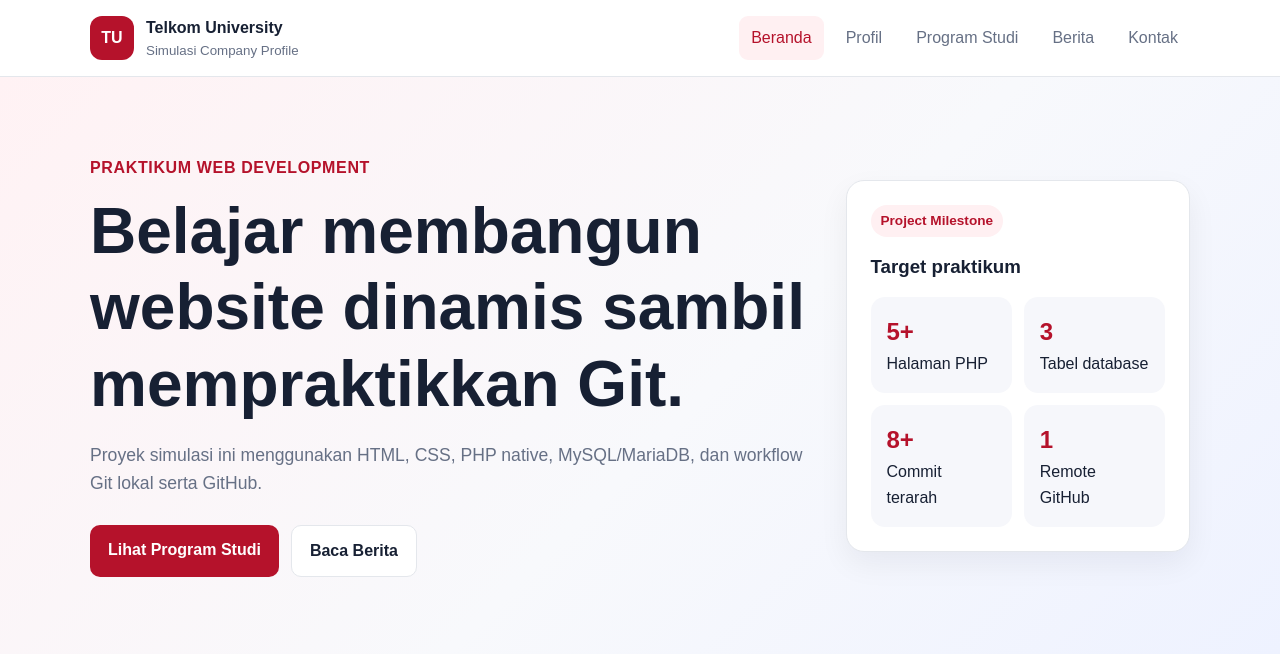
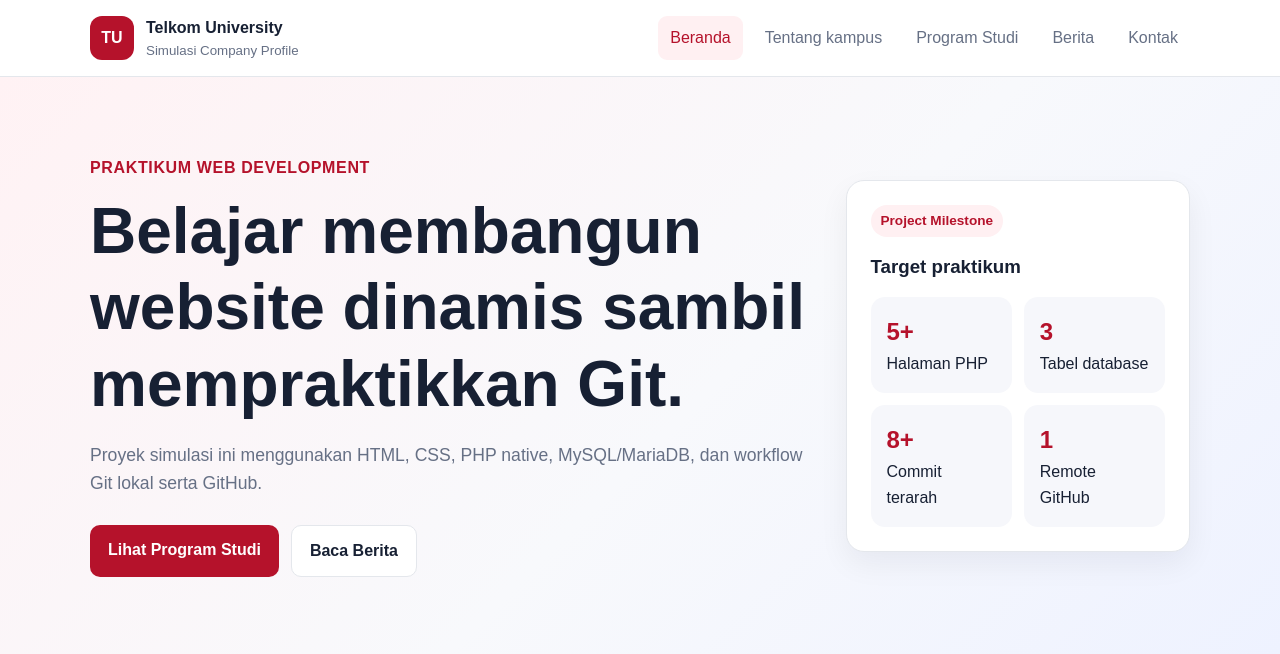
Before and after one commit to yolandashalomita543-pixel/telkom-company-profile-109062500131, a PHP site: page /index.php in a window 1280 px wide. Shown: the top 654 px of the page. Run offline with PHP 8.4, Linux system fonts and the light colour scheme; data comes from the database, SQL or seed files in the repository.

Commit message:
style: ubah label profil pada main

```diff
--- a/includes/header.php
+++ b/includes/header.php
@@ -47,7 +47,7 @@ $currentPage = basename($_SERVER['PHP_SELF']);
 
             <a class="<?= $currentPage === 'index.php' ? 'active' : '' ?>" href="index.php">Beranda</a>
 
-            <a class="<?= $currentPage === 'profile.php' ? 'active' : '' ?>" href="profile.php">Profil</a>
+            <a class="<?= $currentPage === 'profile.php' ? 'active' : '' ?>" href="profile.php">Tentang kampus</a>
 
             <a class="<?= $currentPage === 'programs.php' ? 'active' : '' ?>" href="programs.php">Program Studi</a>
 
```
